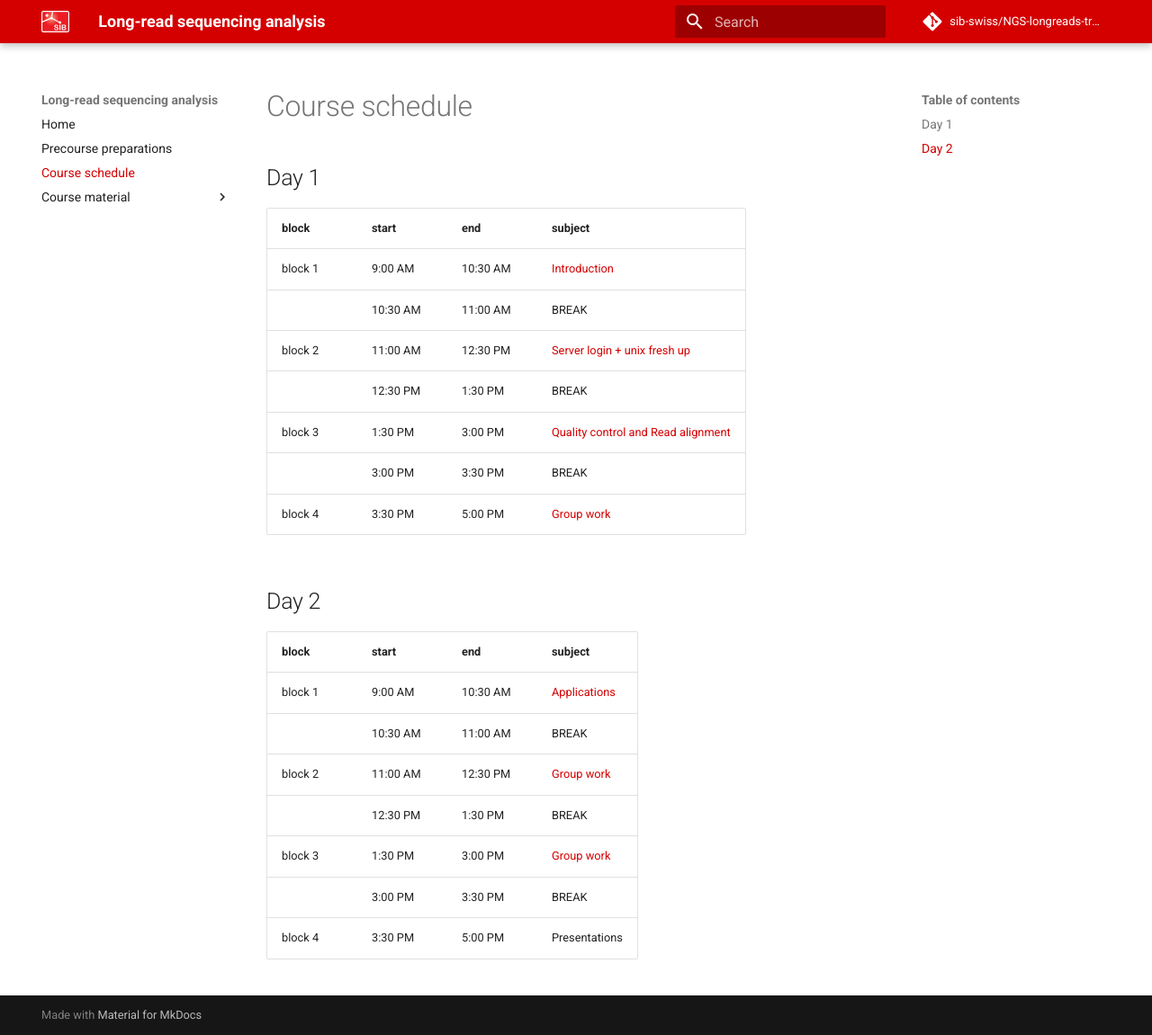
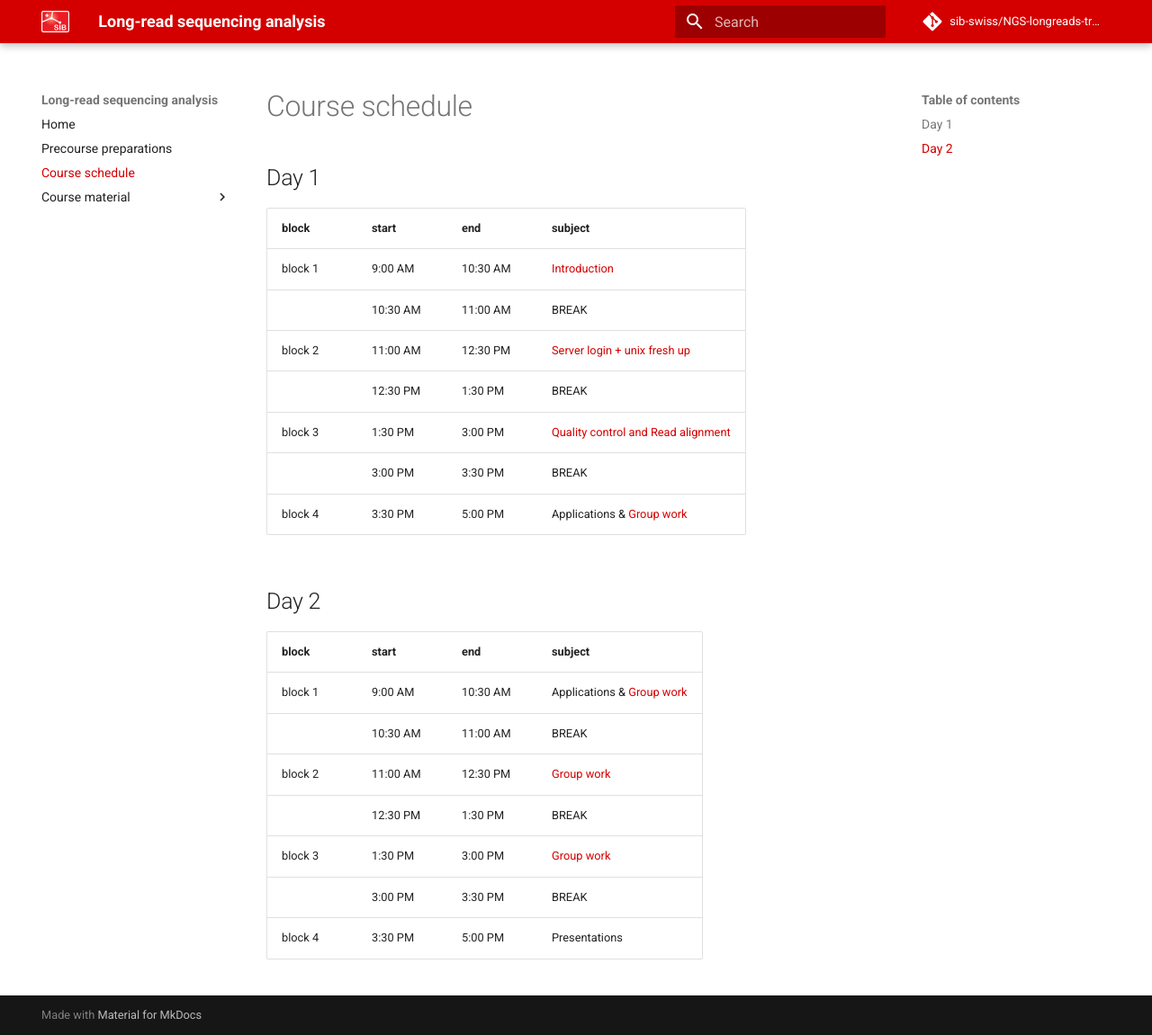
Before and after one commit to sib-swiss/NGS-longreads-training, an MkDocs documentation site: the page built from docs/course_schedule.md, in a window 1280 px wide and 1151 px high. Shown: the whole window at 90% size. Built offline with MkDocs 1.6.1 and Material for MkDocs 9.7.7, drawn with Linux system fonts in a browser that asks for light colours; comment, search, counter and statistics services are not loaded; the version menu is left out.

Commit message:
changes to schedule'

```diff
--- a/docs/course_schedule.md
+++ b/docs/course_schedule.md
@@ -9,13 +9,13 @@
 |         	| 12:30 PM 	|  1:30 PM 	| BREAK                          	|
 | block 3 	|  1:30 PM 	|  3:00 PM 	| [Quality control and Read alignment](course_material/qc_alignment.md)|
 |         	|  3:00 PM 	|  3:30 PM 	| BREAK                          	|
-| block 4 	|  3:30 PM 	|  5:00 PM 	| [Group work](course_material/group_work.md)    	|
+| block 4 	|  3:30 PM 	|  5:00 PM 	| Applications & [Group work](course_material/group_work.md)    	|
 
 ## Day 2
 
 | block   	| start    	| end      	| subject                  	|
 |---------	|----------	|----------	|--------------------------	|
-| block 1 	| 9:00 AM  	| 10:30 AM 	| [Applications](course_material/applications.md)         	|
+| block 1 	| 9:00 AM  	| 10:30 AM 	| Applications & [Group work](course_material/group_work.md)         	|
 |         	| 10:30 AM 	| 11:00 AM 	| BREAK                    	|
 | block 2 	| 11:00 AM 	| 12:30 PM 	| [Group work](course_material/group_work.md)           	|
 |         	| 12:30 PM 	| 1:30 PM  	| BREAK                    	|
```
